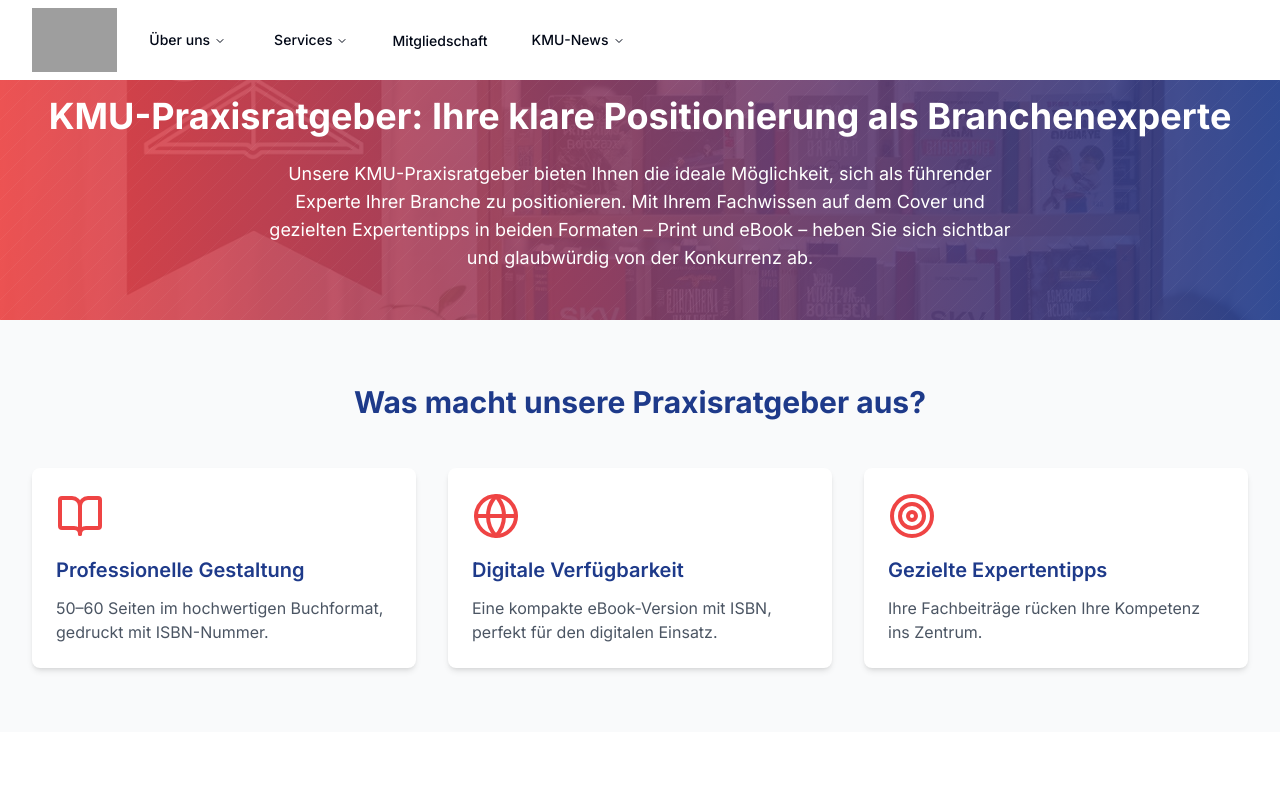
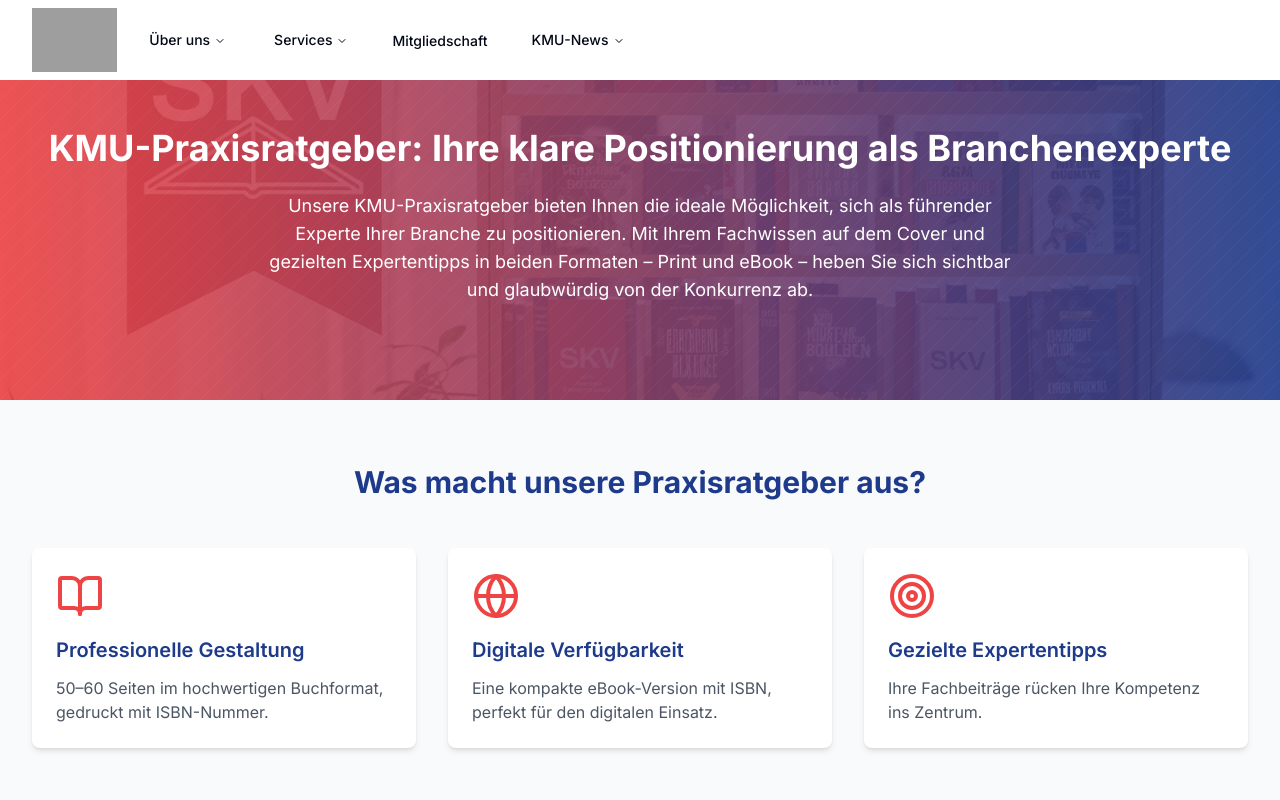
Before and after one commit to Mateja3m/kmu-verbinden, a React (Vite) app: page /news/praxisratgeber in a window 1280 px wide. Shown: the top 800 px of the page. Built offline with nearby package versions, Linux system fonts and the light colour scheme; grey boxes are pictures that could not be loaded.

Commit message:
Increase Header Size for Visibility
Adjusted the header size in the Praxisratgeber page to ensure that all images are fully visible. This change enhances the overall layout and presentation of the content.
[skip gpt_engineer]

```diff
--- a/src/pages/Praxisratgeber.tsx
+++ b/src/pages/Praxisratgeber.tsx
@@ -9,7 +9,7 @@ const Praxisratgeber = () => {
       <Navigation />
 
       {/* Hero Section with Background Image */}
-      <section className="relative pt-24 pb-12 text-white">
+      <section className="relative pt-32 pb-24 text-white">
         {/* Background Image with Overlay */}
         <div
           className="absolute inset-0 z-0"
```
